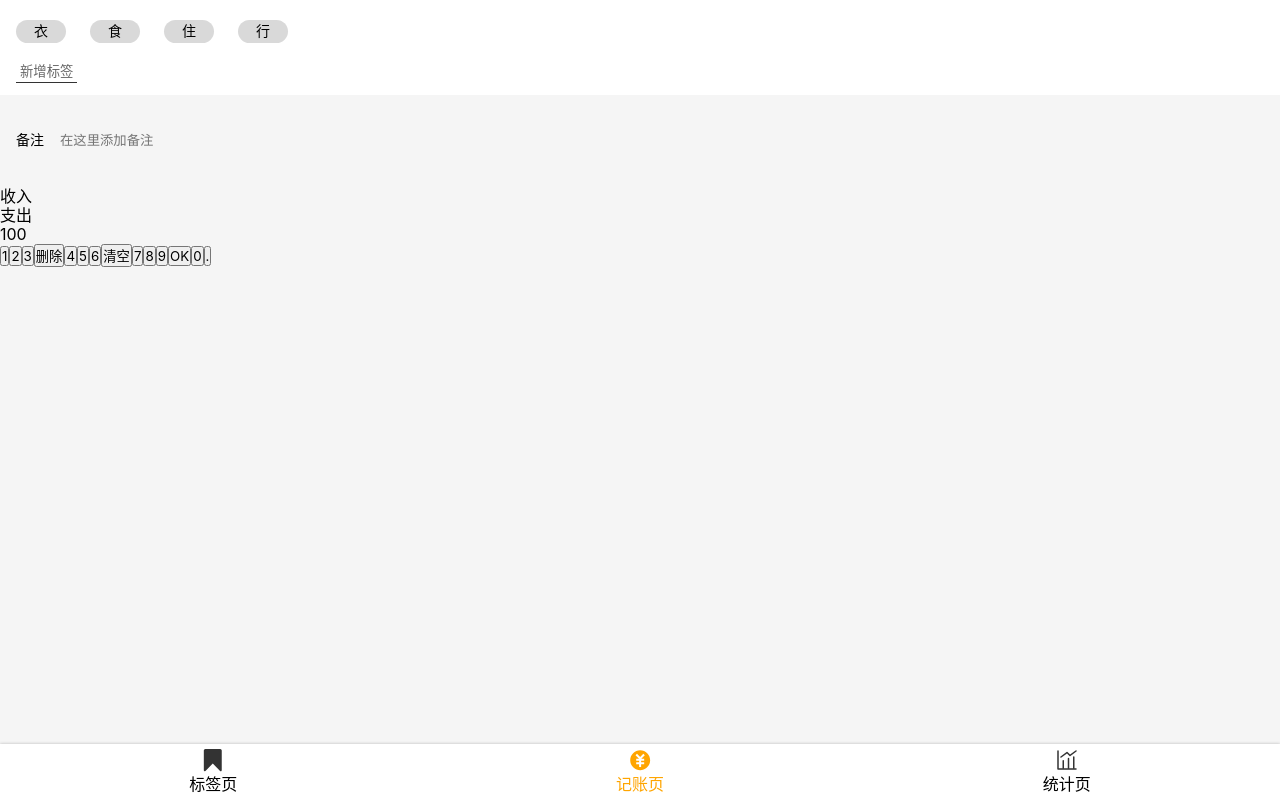
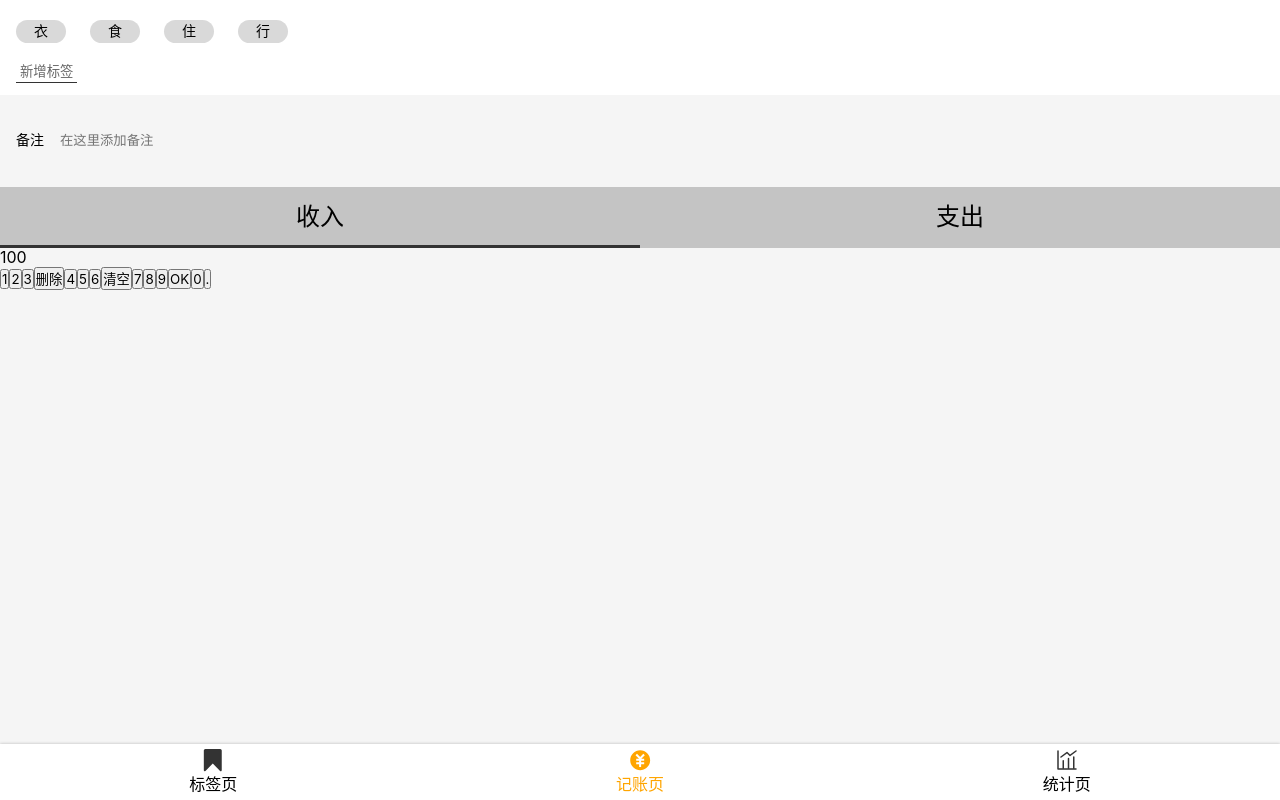
Before and after one commit to Yinjtcflm/money-r-yuanma, a React app: page /#/money in a window 1280 px wide. Built offline with nearby package versions, Linux system fonts and the light colour scheme.

Commit message:
记账页面 类型 UI完成

```diff
--- a/src/views/Money.tsx
+++ b/src/views/Money.tsx
@@ -44,7 +44,29 @@ const NotesSection = styled.section`
     }
   }
 `;
-const CategorySection = styled.section``;
+const CategorySection = styled.section`
+  font-size: 24px;
+  > ul {
+    display: flex;
+    background: #c4c4c4;
+    > li {
+      width: 50%;
+      text-align: center;
+      padding: 16px 0;
+      position: relative;
+      &.selected::after {
+        content: "";
+        display: block;
+        height: 3px;
+        background: #333;
+        position: absolute;
+        bottom: 0;
+        left: 0;
+        width: 100%;
+      }
+    }
+  }
+`;
 const NumberPadSection = styled.section``;
 
 function Money() {
@@ -67,7 +89,7 @@ function Money() {
       </NotesSection>
       <CategorySection>
         <ul>
-          <li>收入</li>
+          <li className="selected">收入</li>
           <li>支出</li>
         </ul>
       </CategorySection>
```
